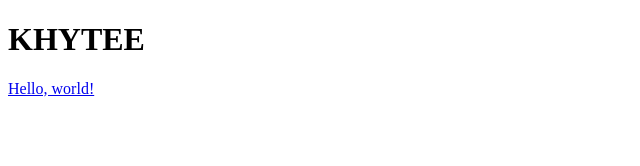
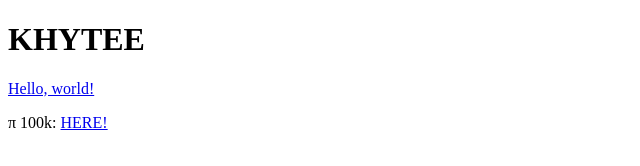
Before and after one commit to khytee/khytee.github.io, a plain HTML site: page index.html in a window 1280 px wide. Shown: the whole page, without its empty margins (0-640 px from the left). Drawn offline with Linux system fonts and the light colour scheme.

Commit message:
Update index.html

```diff
--- a/index.html
+++ b/index.html
@@ -10,5 +10,6 @@
             <h1>KHYTEE</h1>
         </header>
         <p><a href="./hello.py" download>Hello, world!</a></p>
+        <p>π 100k: <a href="./pi.txt" download>HERE!</a></p>
     </body>
 </html>
```
